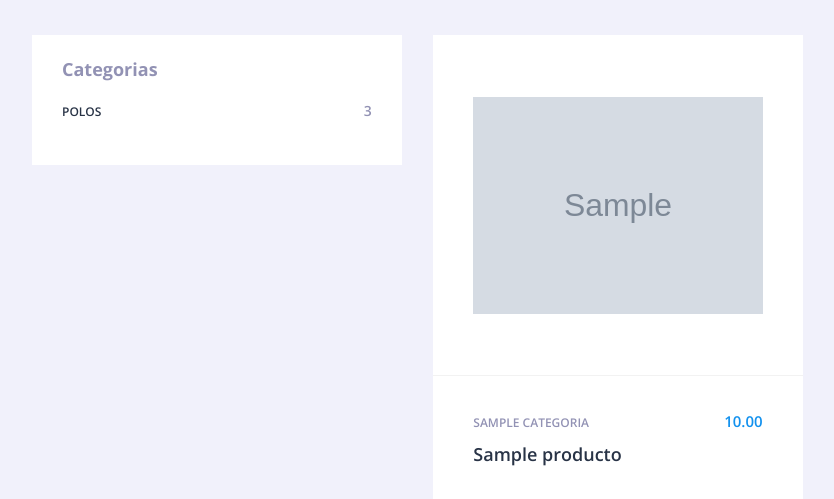
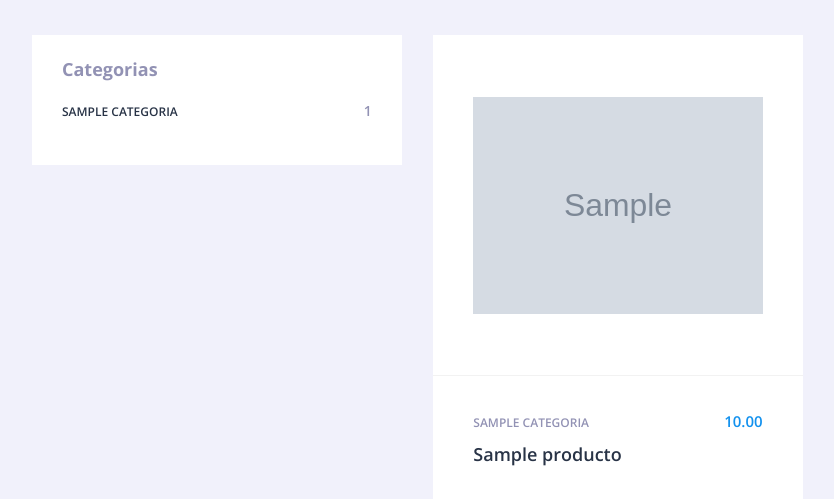
Before and after one commit to cjorellana/ecommerce_django, a Django app: page / in a window 1280 px wide. Shown: the part 238-737 px from the top of the page, without its empty margins (23-857 px from the left). Run offline with Django 5.2, Linux system fonts and the light colour scheme; tables that the repository leaves empty hold one stand-in row (values such as "Sample post"); grey boxes marked "Sample" are stand-in pictures; some libraries are stand-ins or nearby versions; some web fonts are replaced.

Commit message:
se hace la categoria

```diff
--- a/web/templates/includes/catalogo/categorias.html
+++ b/web/templates/includes/catalogo/categorias.html
@@ -2,13 +2,15 @@
     <h3 class="widgettitle">Categorias</h3>
     <div class="section-sb-current">
         <ul class="section-sb-list">
+            {% for categoria in categorias %}
             <li>
                 <a href="#">
-                    <span class="section-sb-label">Polos
-                        <span class="count">3</span>
+                    <span class="section-sb-label">{{ categoria.nombre }}
+                        <span class="count">{{ categoria.producto_set.all.count }}</span>
                     </span>
                 </a>
             </li>
+            {% endfor %}
         </ul>
     </div>
 </div>
--- a/web/views.py
+++ b/web/views.py
@@ -5,11 +5,11 @@ from .models import Categoria,Producto
 
 # Create your views here.
 def index(request):
-    #categorias = Categoria.objects.all()
+    categorias = Categoria.objects.all()
     productos = Producto.objects.all()
     print(productos)
     context = {
-        #'categorias':categorias,
+        'categorias':categorias,
         'productos':productos
     }
     return render(request, 'index.html', context)
```
